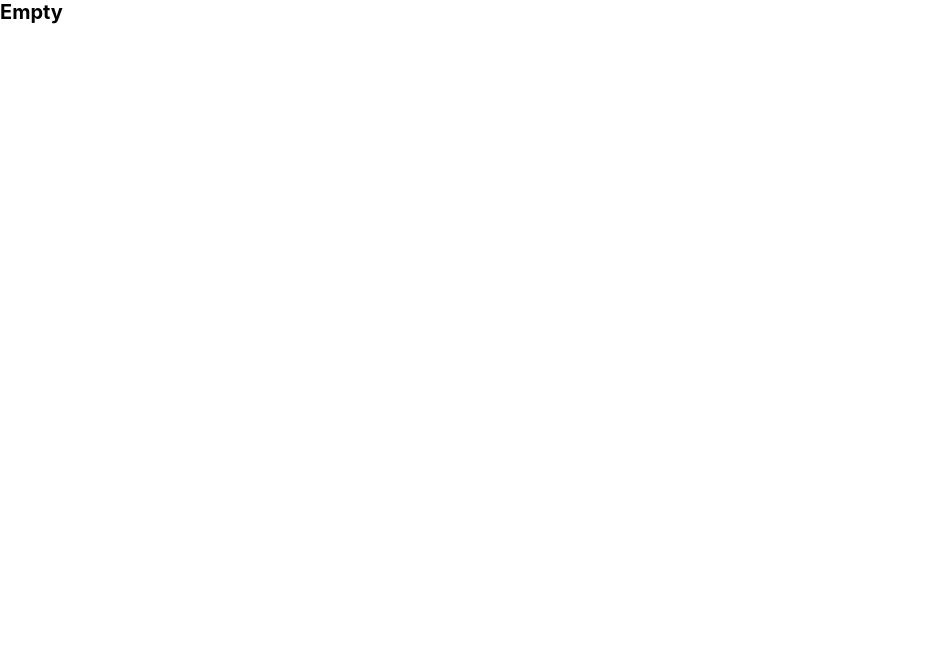
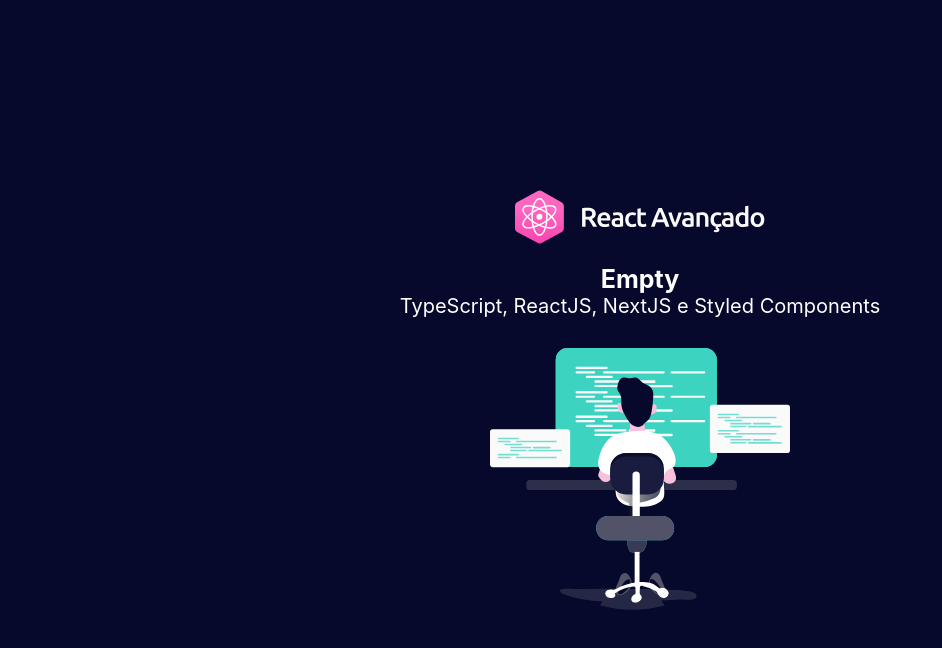
Before and after one commit to vinimarcili/boilerplate-nextjs, a Next.js app: page / in a window 1280 px wide. Shown: the top 648 px of the page, without its empty margins (0-942 px from the left). Built offline with nearby package versions, Linux system fonts and the light colour scheme.

Commit message:
Add some styled components

```diff
--- a/jest.config.js
+++ b/jest.config.js
@@ -3,5 +3,9 @@
   testPathIgnorePatterns: ['/node_modules/', '/.next/'],
   collectCoverage: true,
   collectCoverageFrom: ['src/**/*.ts(x)'],
-  setupFilesAfterEnv: ['<rootDir>/.jest/setup.ts']
+  setupFilesAfterEnv: ['<rootDir>/.jest/setup.ts'],
+  moduleNameMapper: {
+    '^styled-components':
+      '<rootDir>/node_modules/styled-components/dist/styled-components.browser.cjs.js'
+  }
 }
--- a/package.json
+++ b/package.json
@@ -8,9 +8,9 @@
     "start": "next start",
     "lint": "eslint src --max-warnings=0",
     "lint:fix": "eslint src --fix",
-    "test": "jest --findRelatedTests ./src",
-    "test:bail": "jest --findRelatedTests ./src --bail",
-    "test:watch": "jest --findRelatedTests ./src --watch"
+    "test": "jest",
+    "test:bail": "jest --bail",
+    "test:watch": "jest --watch"
   },
   "dependencies": {
     "next": "10.0.5",
--- a/src/components/main/index.tsx
+++ b/src/components/main/index.tsx
@@ -1,7 +1,20 @@
+import * as S from './styles'
+
 const Main = () => (
-  <main>
-    <h1>Empty</h1>
-  </main>
+  <S.Wrapper>
+    <S.Logo
+      src="/img/logo.svg"
+      alt="Imagem de um átomo e React Avançado escrito ao lado."
+    />
+    <S.Title>Empty</S.Title>
+    <S.Description>
+      TypeScript, ReactJS, NextJS e Styled Components
+    </S.Description>
+    <S.Illustration
+      src="/img/hero-illustration.svg"
+      alt="Um desenvolvedor de frente para uma tela com código."
+    />
+  </S.Wrapper>
 )
 
 export default Main
--- /dev/null
+++ b/src/components/main/styles.ts
@@ -0,0 +1,33 @@
+import styled from 'styled-components'
+
+export const Wrapper = styled.main`
+  background-color: #06092b;
+  color: #fff;
+  width: 100%;
+  height: 100%;
+  padding: 3rem;
+  text-align: center;
+  display: flex;
+  flex-direction: column;
+  align-items: center;
+  justify-content: center;
+`
+
+export const Logo = styled.img`
+  width: 25rem;
+  margin-bottom: 2rem;
+`
+
+export const Title = styled.h1`
+  font-size: 2.5rem;
+`
+
+export const Description = styled.h2`
+  font-size: 2rem;
+  font-weight: 400;
+`
+
+export const Illustration = styled.img`
+  margin-top: 3rem;
+  width: min(30rem, 100%);
+`
```
Also changed, not shown: src/components/main/test.tsx (+8 -0 lines), public/img/logo.svg (added), 1 other file (tests, documents, lock files or other folders).
